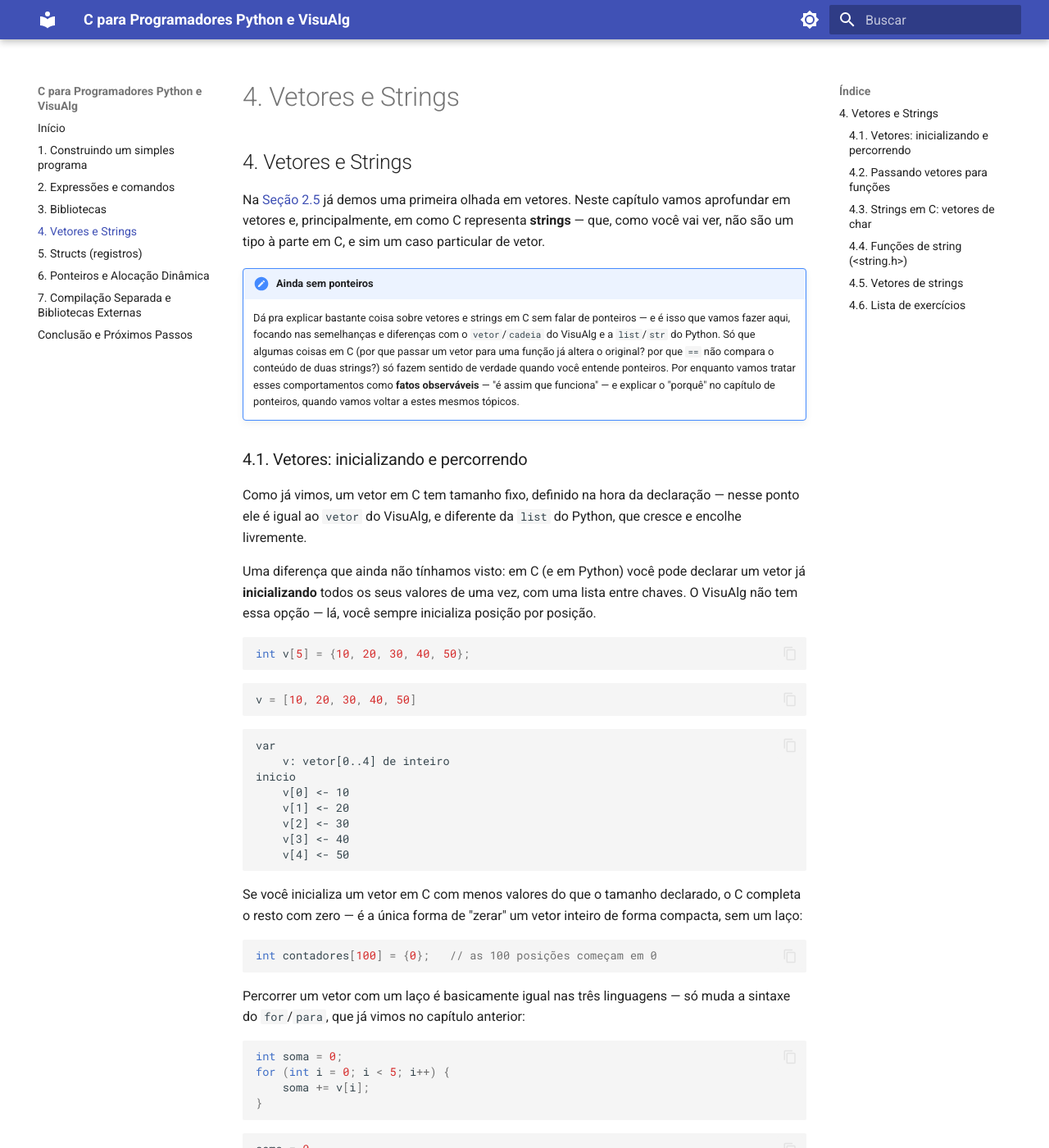
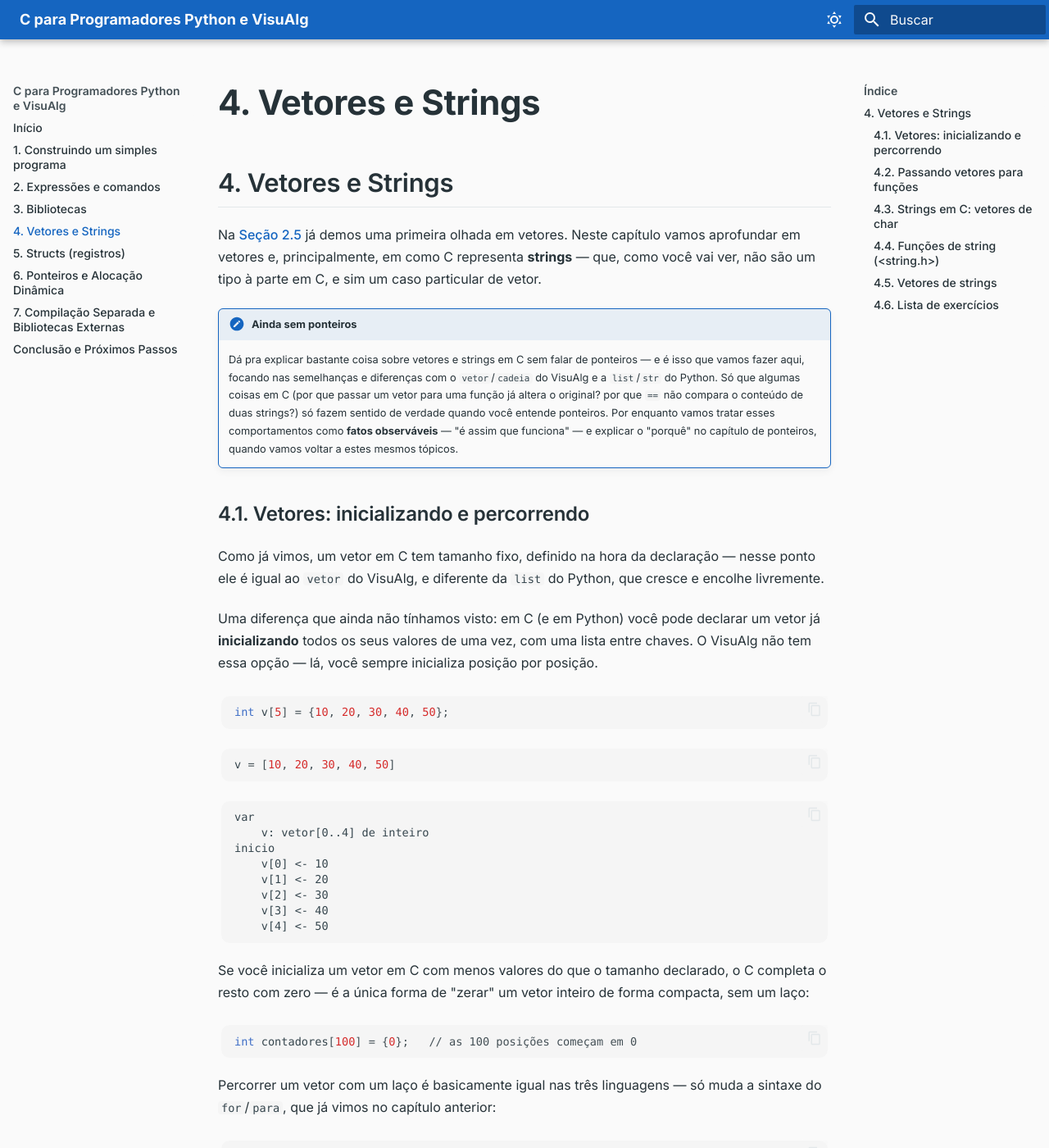
Before and after one commit to LambdaGeo/introducao-c, an MkDocs documentation site: the page built from docs/cap04.md, in a window 1280 px wide and 1400 px high. Shown: the whole window at 82% size. Built offline with MkDocs 1.6.1 and Material for MkDocs 9.7.7, drawn with Linux system fonts in a browser that asks for light colours.

Commit message:
padronizado layout

```diff
--- /dev/null
+++ b/docs/stylesheets/lambdageo.css
@@ -0,0 +1,473 @@
+/*
+ * LambdaGeo — identidade visual para livros MkDocs Material
+ * Paleta oficial, tipografia Inter, componentes modernizados.
+ * Toda a personalização do tema vive neste arquivo; nenhum arquivo
+ * interno do tema é sobrescrito.
+ */
+
+/* Fonte Inter — pesos 400/500/600/700 (regular + itálico no peso base) */
+@import url("https://fonts.googleapis.com/css2?family=Inter:ital,wght@0,400;0,500;0,600;0,700;1,400&display=swap");
+
+/* ---------------------------------------------------------------- *
+ * 1. Variáveis de marca
+ * ---------------------------------------------------------------- */
+:root {
+  --lg-primary: #1565c0;      /* Azul */
+  --lg-secondary: #2e7d32;    /* Verde */
+  --lg-accent: #00acc1;       /* Ciano */
+  --lg-dark: #263238;         /* Grafite */
+  --lg-light: #fafafa;        /* Branco */
+
+  /* Tons derivados, usados em hover/estados e no modo escuro */
+  --lg-primary-light: #5e92f3;
+  --lg-primary-dark: #003c8f;
+  --lg-secondary-light: #60ad5e;
+  --lg-secondary-dark: #005005;
+  --lg-accent-light: #5ddef4;
+  --lg-accent-dark: #007c91;
+  --lg-dark-light: #4f5b62;
+  --lg-dark-dark: #000a12;
+
+  /* Escala tipográfica (pesos Inter: 400/500/600/700) */
+  --lg-font-body: 400;
+  --lg-font-medium: 500;
+  --lg-font-semibold: 600;
+  --lg-font-bold: 700;
+
+  /* Ritmo vertical / largura de leitura */
+  --lg-reading-width: 46rem;
+  --lg-radius: 10px;
+  --lg-radius-sm: 6px;
+}
+
+/* ---------------------------------------------------------------- *
+ * 2. Tipografia — Inter em toda a documentação
+ * ---------------------------------------------------------------- */
+:root,
+[data-md-color-scheme] {
+  --md-text-font: "Inter", "-apple-system", "Helvetica Neue", Arial, sans-serif;
+  /* Fonte monoespaçada do sistema: evita uma segunda requisição de fonte externa */
+  --md-code-font: ui-monospace, "SFMono-Regular", "Menlo", "Consolas",
+    "Liberation Mono", monospace;
+}
+
+.md-typeset {
+  font-weight: var(--lg-font-body);
+  line-height: 1.7;
+}
+
+.md-typeset h1,
+.md-typeset h2,
+.md-typeset h3,
+.md-typeset h4,
+.md-typeset h5,
+.md-typeset h6 {
+  font-family: var(--md-text-font);
+  letter-spacing: -0.01em;
+  color: var(--lg-dark);
+}
+
+[data-md-color-scheme="slate"] .md-typeset h1,
+[data-md-color-scheme="slate"] .md-typeset h2,
+[data-md-color-scheme="slate"] .md-typeset h3,
+[data-md-color-scheme="slate"] .md-typeset h4,
+[data-md-color-scheme="slate"] .md-typeset h5,
+[data-md-color-scheme="slate"] .md-typeset h6 {
+  color: var(--lg-light);
+}
+
+.md-typeset h1 {
+  font-weight: var(--lg-font-bold);
+  font-size: 2.1rem;
+  margin-bottom: 1.4rem;
+}
+
+.md-typeset h2 {
+  font-weight: var(--lg-font-semibold);
+  font-size: 1.55rem;
+  margin-top: 2.4rem;
+  padding-bottom: 0.4rem;
+  border-bottom: 1px solid var(--md-default-fg-color--lightest);
+}
+
+.md-typeset h3 {
+  font-weight: var(--lg-font-semibold);
+  font-size: 1.2rem;
+  margin-top: 1.9rem;
+}
+
+.md-typeset h4 {
+  font-weight: var(--lg-font-medium);
+  font-size: 1.05rem;
+}
+
+.md-typeset p,
+.md-typeset ul,
+.md-typeset ol {
+  margin-bottom: 1.1rem;
+}
+
+/* Navegação lateral, breadcrumbs e TOC usam peso médio para hierarquia clara */
+.md-nav {
+  font-weight: var(--lg-font-medium);
+  font-size: 0.7rem;
+}
+
+.md-nav__title {
+  font-weight: var(--lg-font-semibold);
+}
+
+.md-nav__item .md-nav__link--active,
+.md-nav__link:focus,
+.md-nav__link:hover {
+  color: var(--lg-primary);
+}
+
+[data-md-color-scheme="slate"] .md-nav__item .md-nav__link--active {
+  color: var(--lg-accent-light);
+}
+
+/* ---------------------------------------------------------------- *
+ * 3. Paleta — modo claro
+ * ---------------------------------------------------------------- */
+[data-md-color-scheme="default"] {
+  --md-primary-fg-color: var(--lg-primary);
+  --md-primary-fg-color--light: var(--lg-primary-light);
+  --md-primary-fg-color--dark: var(--lg-primary-dark);
+  --md-primary-bg-color: var(--lg-light);
+  --md-primary-bg-color--light: var(--lg-light);
+
+  --md-accent-fg-color: var(--lg-accent);
+  --md-accent-fg-color--transparent: rgba(0, 172, 193, 0.1);
+  --md-accent-bg-color: var(--lg-light);
+
+  --md-default-bg-color: var(--lg-light);
+  --md-default-fg-color: var(--lg-dark);
+  --md-default-fg-color--light: #445056;
+  --md-default-fg-color--lighter: #78878e;
+  --md-default-fg-color--lightest: #e3e8ea;
+
+  --md-typeset-color: var(--lg-dark);
+  --md-typeset-a-color: var(--lg-primary);
+
+  --md-footer-bg-color: var(--lg-dark);
+  --md-footer-bg-color--dark: var(--lg-dark-dark);
+  --md-footer-fg-color: var(--lg-light);
+  --md-footer-fg-color--light: rgba(250, 250, 250, 0.7);
+}
+
+/* ---------------------------------------------------------------- *
+ * 4. Paleta — modo escuro (alto contraste sobre grafite)
+ * ---------------------------------------------------------------- */
+[data-md-color-scheme="slate"] {
+  --md-primary-fg-color: var(--lg-dark);
+  --md-primary-fg-color--light: var(--lg-dark-light);
+  --md-primary-fg-color--dark: var(--lg-dark-dark);
+  --md-primary-bg-color: var(--lg-light);
+
+  --md-accent-fg-color: var(--lg-accent-light);
+  --md-accent-fg-color--transparent: rgba(93, 222, 244, 0.15);
+
+  --md-default-bg-color: #1b2529;
+  --md-default-fg-color: #eceff1;
+  --md-default-fg-color--light: #cfd8dc;
+  --md-default-fg-color--lighter: #90a4ae;
+  --md-default-fg-color--lightest: #37474f;
+
+  --md-typeset-color: #eceff1;
+  --md-typeset-a-color: #7aa9ff;
+
+  --md-code-bg-color: #0f1719;
+  --md-code-fg-color: #eceff1;
+
+  --md-footer-bg-color: #14181a;
+  --md-footer-bg-color--dark: #0c0e0f;
+}
+
+/* ---------------------------------------------------------------- *
+ * 5. Cabeçalho — sem logotipo, apenas título/subtítulo
+ * ---------------------------------------------------------------- */
+.md-header__title {
+  font-weight: var(--lg-font-semibold);
+}
+
+.md-header__button.md-logo {
+  display: none;
+}
+
+/* ---------------------------------------------------------------- *
+ * 6. Largura de leitura e espaçamento
+ * ---------------------------------------------------------------- */
+.md-grid {
+  max-width: 76rem;
+}
+
+.md-typeset {
+  max-width: var(--lg-reading-width);
+  margin-left: auto;
+  margin-right: auto;
+}
+
+/* Tabelas, blocos de código e admonitions podem usar a largura toda do artigo */
+.md-typeset table:not([class]),
+.md-typeset pre,
+.md-typeset .admonition,
+.md-typeset .tabbed-set,
+.md-typeset .grid {
+  max-width: 100%;
+}
+
+@media screen and (max-width: 76.1875em) {
+  .md-typeset {
+    max-width: none;
+  }
+}
+
+/* ---------------------------------------------------------------- *
+ * 7. Admonitions — cores consistentes com a marca
+ * ---------------------------------------------------------------- */
+.md-typeset .admonition,
+.md-typeset details {
+  border-radius: var(--lg-radius-sm);
+  border-width: 1px;
+}
+
+/* Note → azul da marca */
+.md-typeset .admonition.note,
+.md-typeset details.note {
+  border-color: var(--lg-primary);
+}
+.md-typeset .note > .admonition-title,
+.md-typeset .note > summary {
+  background-color: rgba(21, 101, 192, 0.08);
+}
+.md-typeset .note > .admonition-title::before,
+.md-typeset .note > summary::before {
+  background-color: var(--lg-primary);
+}
+
+/* Tip / Success → verde da marca */
+.md-typeset .admonition.tip,
+.md-typeset details.tip,
+.md-typeset .admonition.success,
+.md-typeset details.success {
+  border-color: var(--lg-secondary);
+}
+.md-typeset .tip > .admonition-title,
+.md-typeset .tip > summary,
+.md-typeset .success > .admonition-title,
+.md-typeset .success > summary {
+  background-color: rgba(46, 125, 50, 0.08);
+}
+.md-typeset .tip > .admonition-title::before,
+.md-typeset .tip > summary::before,
+.md-typeset .success > .admonition-title::before,
+.md-typeset .success > summary::before {
+  background-color: var(--lg-secondary);
+}
+
+/* Question / Info → ciano da marca (complementa nota/dica) */
+.md-typeset .admonition.question,
+.md-typeset details.question,
+.md-typeset .admonition.info,
+.md-typeset details.info {
+  border-color: var(--lg-accent);
+}
+.md-typeset .question > .admonition-title,
+.md-typeset .question > summary,
+.md-typeset .info > .admonition-title,
+.md-typeset .info > summary {
+  background-color: rgba(0, 172, 193, 0.08);
+}
+.md-typeset .question > .admonition-title::before,
+.md-typeset .question > summary::before,
+.md-typeset .info > .admonition-title::before,
+.md-typeset .info > summary::before {
+  background-color: var(--lg-accent);
+}
+
+/* Warning e Danger permanecem no padrão do Material (laranja / vermelho) */
+
+/* ---------------------------------------------------------------- *
+ * 8. Blocos de código
+ * ---------------------------------------------------------------- */
+.md-typeset pre > code,
+.md-typeset .highlight {
+  border-radius: var(--lg-radius);
+}
+
+.md-typeset pre {
+  border-radius: var(--lg-radius);
+  padding: 0.2rem 0.2rem;
+}
+
+.md-typeset code {
+  border-radius: 4px;
+  font-weight: var(--lg-font-medium);
+}
+
+.md-typeset .highlighttable,
+.md-typeset .highlight pre {
+  border-radius: var(--lg-radius);
+}
+
+.md-clipboard {
+  border-radius: 4px;
+}
+
+.md-clipboard:hover {
+  color: var(--lg-accent);
+}
+
+/* ---------------------------------------------------------------- *
+ * 9. Tabelas
+ * ---------------------------------------------------------------- */
+.md-typeset table:not([class]) {
+  border-radius: var(--lg-radius-sm);
+  overflow: hidden;
+  border: 1px solid var(--md-default-fg-color--lightest);
+}
+
+.md-typeset table:not([class]) th {
+  background-color: var(--lg-primary);
+  color: var(--lg-light);
+  font-weight: var(--lg-font-semibold);
+}
+
+.md-typeset table:not([class]) tr:nth-child(even) {
+  background-color: rgba(21, 101, 192, 0.035);
+}
+
+[data-md-color-scheme="slate"] .md-typeset table:not([class]) tr:nth-child(even) {
+  background-color: rgba(255, 255, 255, 0.03);
+}
+
+/* ---------------------------------------------------------------- *
+ * 10. Links, botões, abas
+ * ---------------------------------------------------------------- */
+.md-typeset a {
+  font-weight: var(--lg-font-medium);
+  text-decoration-thickness: 1px;
+  text-underline-offset: 2px;
+}
+
+.md-typeset a:hover {
+  color: var(--lg-accent);
+}
+
+.md-typeset .md-button {
+  border-radius: var(--lg-radius-sm);
+  font-weight: var(--lg-font-semibold);
+  border-color: var(--lg-primary);
+  color: var(--lg-primary);
+}
+
+.md-typeset .md-button:hover,
+.md-typeset .md-button--primary:hover {
+  background-color: var(--lg-primary);
+  border-color: var(--lg-primary);
+  color: var(--lg-light);
+}
+
+.md-typeset .md-button--primary {
+  background-color: var(--lg-primary);
+  border-color: var(--lg-primary);
+  color: var(--lg-light);
+}
+
+.md-typeset .tabbed-set > .tabbed-labels > label {
+  font-weight: var(--lg-font-medium);
+  border-radius: var(--lg-radius-sm) var(--lg-radius-sm) 0 0;
+}
+
+.md-typeset .tabbed-set > input:checked + label {
+  color: var(--lg-primary);
+  border-color: var(--lg-primary);
+}
+
+/* ---------------------------------------------------------------- *
+ * 11. Cards e grids (pymdownx / Material "grid cards")
+ * ---------------------------------------------------------------- */
+.md-typeset .grid.cards > ul > li,
+.md-typeset .grid > .card {
+  border-radius: var(--lg-radius);
+  border: 1px solid var(--md-default-fg-color--lightest);
+  transition: border-color 0.15s, transform 0.15s, box-shadow 0.15s;
+}
+
+.md-typeset .grid.cards > ul > li:hover {
+  border-color: var(--lg-accent);
+  box-shadow: 0 6px 16px rgba(0, 0, 0, 0.08);
+  transform: translateY(-2px);
+}
+
+/* ---------------------------------------------------------------- *
+ * 12. Badges (utilitário — para uso opcional em HTML embutido) *
+ * ---------------------------------------------------------------- */
+.lg-badge {
+  display: inline-block;
+  padding: 0.1rem 0.55rem;
+  border-radius: 999px;
+  font-size: 0.7rem;
+  font-weight: var(--lg-font-semibold);
+  line-height: 1.6;
+  color: var(--lg-light);
+  background-color: var(--lg-dark-light);
+}
+
+.lg-badge--primary { background-color: var(--lg-primary); }
+.lg-badge--secondary { background-color: var(--lg-secondary); }
+.lg-badge--accent { background-color: var(--lg-accent); }
+
+/* ---------------------------------------------------------------- *
+ * 13. Rodapé
+ * ---------------------------------------------------------------- */
+.md-footer-meta {
+  background-color: var(--lg-dark-dark);
+}
+
+.md-footer__link:hover .md-footer__title,
+.md-footer__link:hover .md-footer__direction {
+  color: var(--lg-accent-light);
+}
+
+/* ---------------------------------------------------------------- *
+ * 14. Busca
+ * ---------------------------------------------------------------- */
+.md-search-result__meta {
+  color: var(--md-default-fg-color--light);
+}
+
+mark {
+  background-color: rgba(0, 172, 193, 0.35);
+  color: inherit;
+}
+
+/* ---------------------------------------------------------------- *
+ * 15. Acessibilidade — foco visível
+ * ---------------------------------------------------------------- */
+a:focus-visible,
+button:focus-visible,
+.md-nav__link:focus-visible,
+.md-tabs__link:focus-visible,
+input:focus-visible {
+  outline: 2px solid var(--lg-accent);
+  outline-offset: 2px;
+  border-radius: 2px;
+}
+
+/* ---------------------------------------------------------------- *
+ * 16. Responsividade fina
+ * ---------------------------------------------------------------- */
+@media screen and (max-width: 44.9375em) {
+  .md-typeset h1 { font-size: 1.7rem; }
+  .md-typeset h2 { font-size: 1.3rem; }
+  .md-typeset pre { padding: 0.1rem; }
+
+  /* Material's default mobile gutter (0.8rem) is too tight for long-form
+     reading; give the text more breathing room on phone-sized screens. */
+  .md-content__inner {
+    margin-left: 1.25rem;
+    margin-right: 1.25rem;
+  }
+}
--- a/mkdocs.yml
+++ b/mkdocs.yml
@@ -11,31 +11,36 @@ docs_dir: docs
 
 theme:
   name: material
-  language: pt-BR
+  language: pt
+  font: false
   palette:
     - media: "(prefers-color-scheme: light)"
       scheme: default
-      primary: indigo
-      accent: indigo
+      primary: custom
+      accent: custom
       toggle:
-        icon: material/brightness-7
-        name: Modo escuro
+        icon: material/weather-sunny
+        name: Alternar para modo escuro
     - media: "(prefers-color-scheme: dark)"
       scheme: slate
-      primary: indigo
-      accent: indigo
+      primary: custom
+      accent: custom
       toggle:
-        icon: material/brightness-4
-        name: Modo claro
+        icon: material/weather-night
+        name: Alternar para modo claro
   features:
     - navigation.instant
     - navigation.tracking
+    - navigation.sections
+    - navigation.expand
     - navigation.top
-    - navigation.indexes
+    - search.highlight
+    - search.share
+    - content.code.annotate
+    - content.code.copy
+    - content.tabs.link
+    - content.tooltips
     - toc.follow
-    - content.code.copy
-    - search.suggest
-    - search.highlight
 
 nav:
   - Início: index.md
@@ -49,19 +54,18 @@ nav:
   - "Conclusão e Próximos Passos": conclusao.md
 
 markdown_extensions:
+  - attr_list
   - admonition
   - pymdownx.details
+  - pymdownx.highlight:
+      anchor_linenums: true
+  - pymdownx.tabbed:
+      alternate_style: true
   - pymdownx.superfences:
       custom_fences:
         - name: mermaid
           class: mermaid
           format: !!python/name:pymdownx.superfences.fence_code_format
-  - pymdownx.highlight:
-      anchor_linenums: true
-  - pymdownx.inlinehilite
-  - pymdownx.snippets
-  - attr_list
-  - md_in_html
   - tables
   - toc:
       permalink: true
@@ -70,5 +74,8 @@ markdown_extensions:
 plugins:
   - search
 
+extra_css:
+  - stylesheets/lambdageo.css
+
 extra:
   social: []
```
